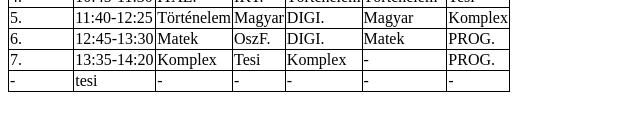
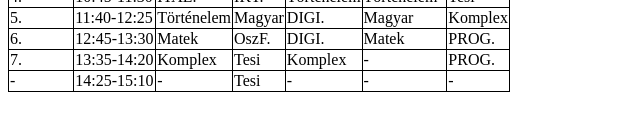
Before and after one commit to GubaNoel/SFR_WEB, a plain HTML site: page orarend.html in a window 1280 px wide. Shown: the part 191-322 px from the top of the page, 0-640 px from the left. Drawn offline with Linux system fonts and the light colour scheme.

Commit message:
orarend.2.0

```diff
--- a/orarend.html
+++ b/orarend.html
@@ -97,9 +97,9 @@
           </tr>
           <tr>
             <td>-</td>
-            <td>tesi</td>
+            <td>14:25-15:10</td>
             <td>-</td>
-            <td>-</td>
+            <td>Tesi</td>
             <td>-</td>
             <td>-</td>
             <td>-</td>
```
